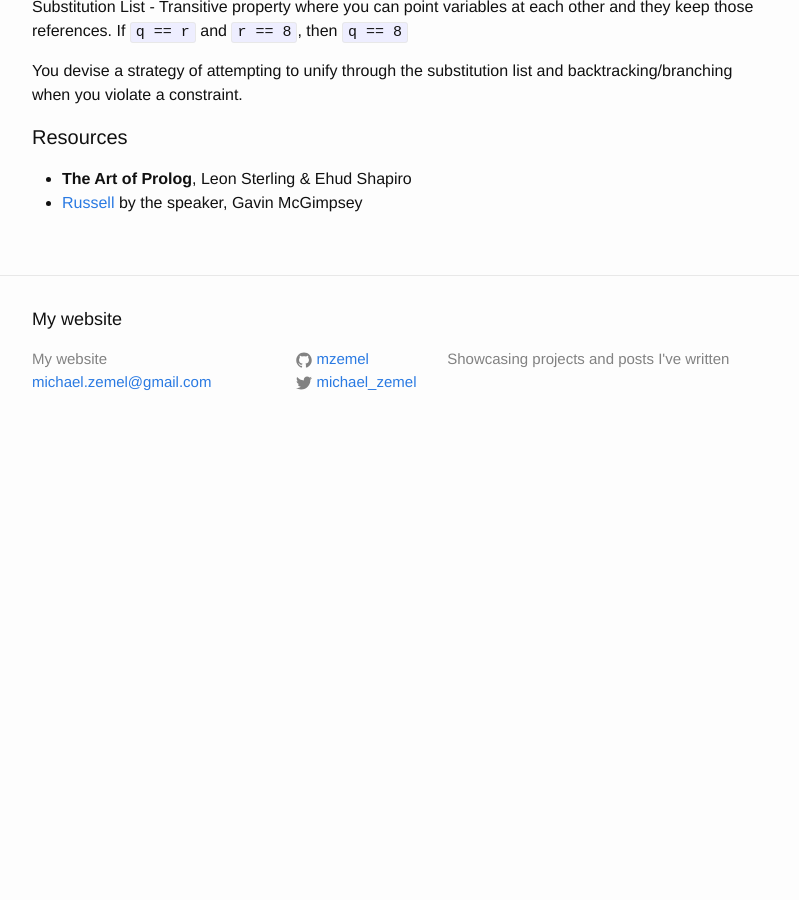
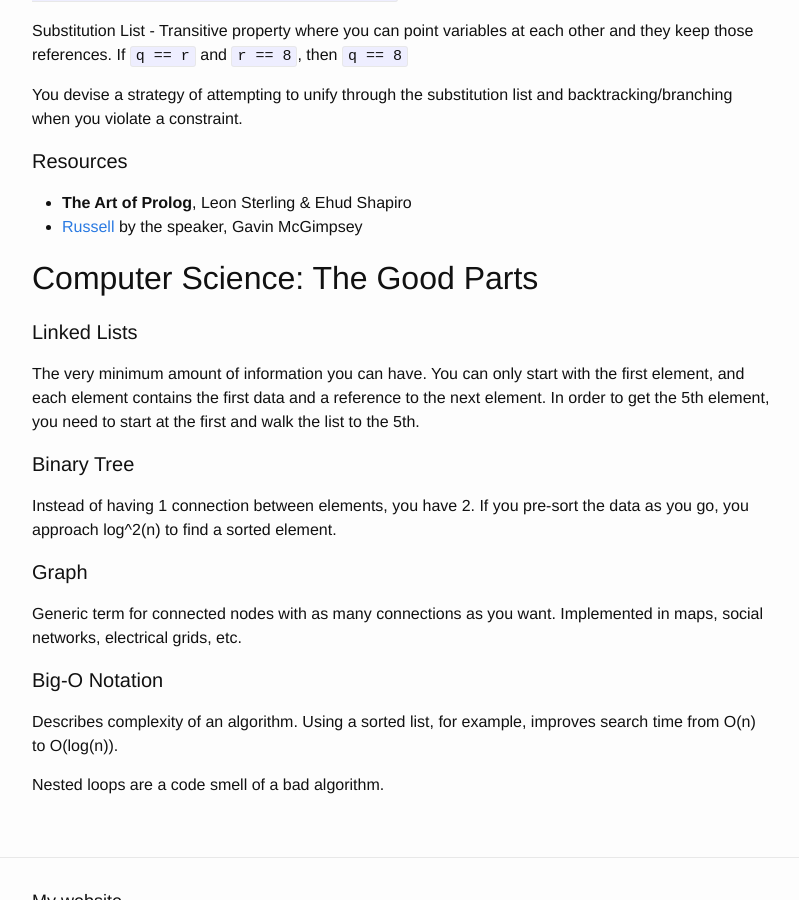
Before and after one commit to mzemel/mzemel.github.io, a Jekyll site: the page built from _posts/2016-11-10-rubyconf-day-1.md, in a window 1280 px wide and 900 px high, scrolled down 6127 px. Shown: the whole window, without its empty margins (238-1037 px from the left). Built offline with Jekyll 4.4.1, drawn with Linux system fonts in a browser that asks for light colours; before the commit the page ends 6580 px from its top, so only the background shows below that; some of the changed text lies outside the part shown.

Commit message:
Added Comp Sci talk

```diff
--- a/_posts/2016-11-10-rubyconf-day-1.md
+++ b/_posts/2016-11-10-rubyconf-day-1.md
@@ -12,6 +12,7 @@ categories: ruby rails
 4. [A Look at Hooks](#a-look-at-hooks)
 5. [Keyword Args](#keyword-args)
 6. [Logic Programming](#logic-programming)
+7. [Computer Science: The Good Parts](#computer-science-the-good-parts)
 
 ## Matz's Keynote
 
@@ -273,3 +274,23 @@ You devise a strategy of attempting to unify through the substitution list and b
 
 * __The Art of Prolog__, Leon Sterling & Ehud Shapiro
 * [Russell](https://gitlab.com/gavinmcg/russell) by the speaker, Gavin McGimpsey
+
+## Computer Science: The Good Parts
+
+#### Linked Lists
+
+The very minimum amount of information you can have.  You can only start with the first element, and each element contains the first data and a reference to the next element.  In order to get the 5th element, you need to start at the first and walk the list to the 5th.
+
+#### Binary Tree
+
+Instead of having 1 connection between elements, you have 2.  If you pre-sort the data as you go, you approach log^2(n) to find a sorted element.
+
+#### Graph
+
+Generic term for connected nodes with as many connections as you want.  Implemented in maps, social networks, electrical grids, etc.
+
+#### Big-O Notation
+
+Describes complexity of an algorithm.  Using a sorted list, for example, improves search time from O(n) to O(log(n)).
+
+Nested loops are a code smell of a bad algorithm.
```
